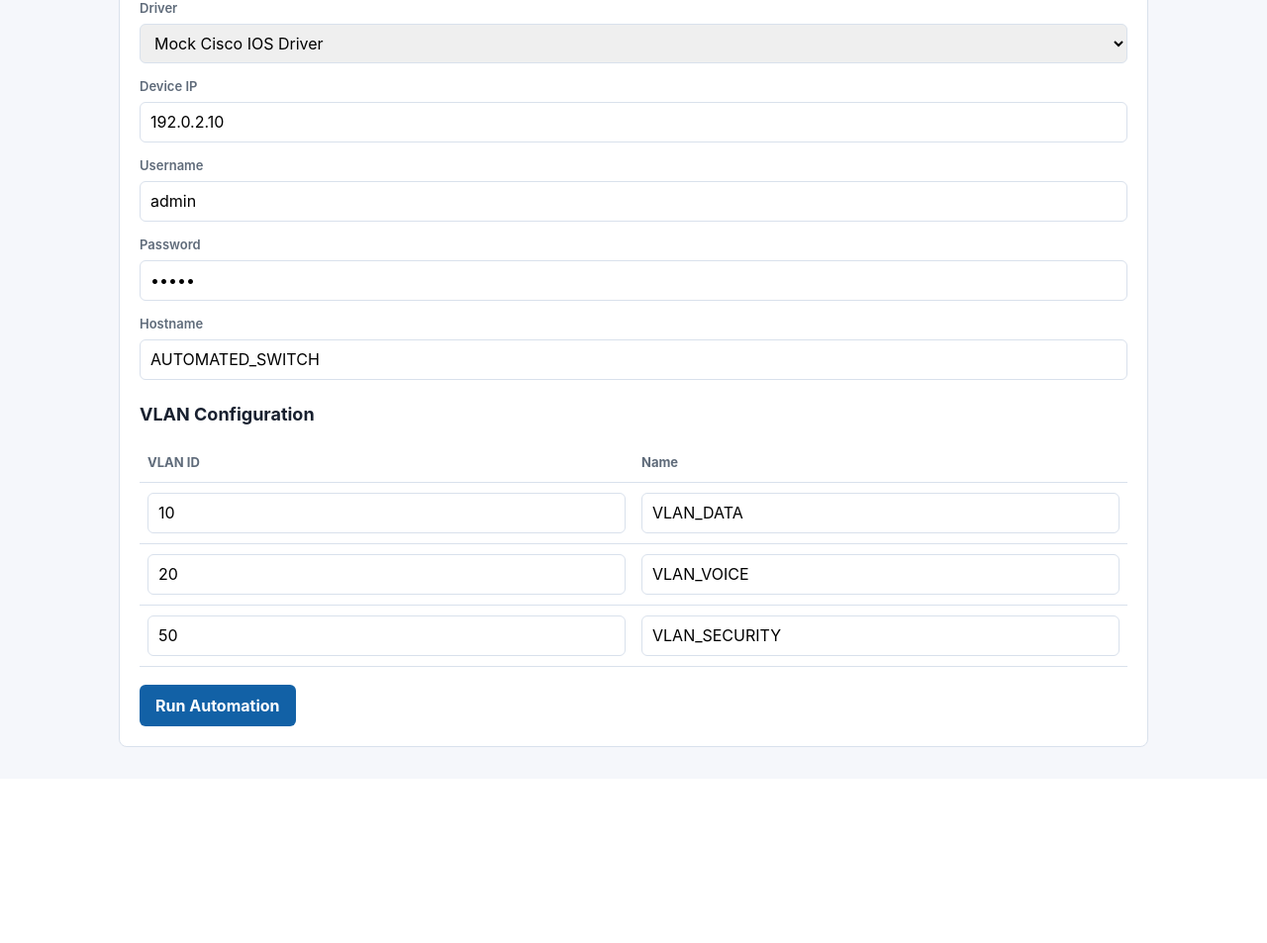
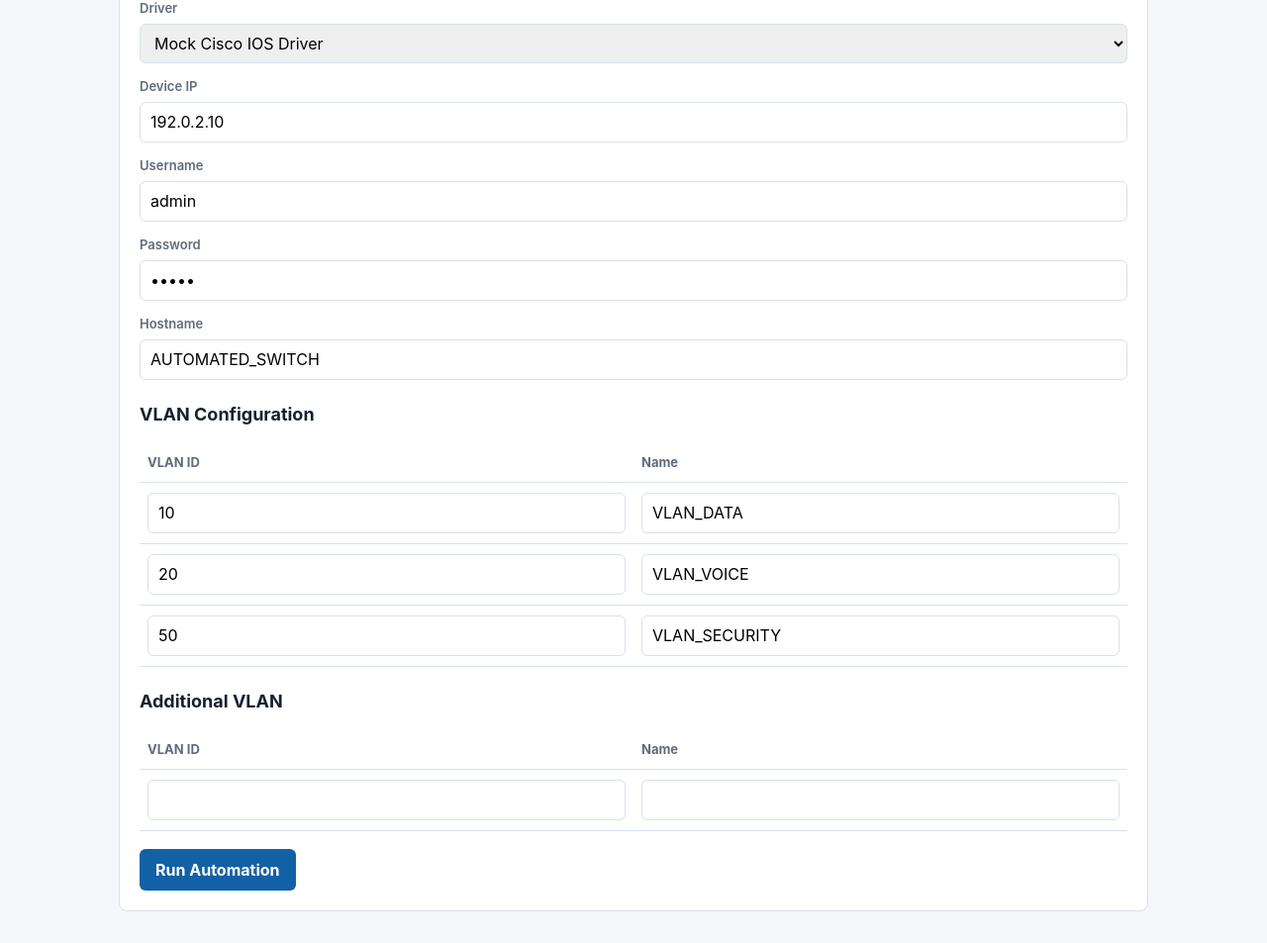
Before and after one commit to stephenjaguar/cisco-network-vpn-tool, a Flask app: page / in a window 1280 px wide. Shown: the part 192-1145 px from the top of the page at 99% size. Before the commit the page ends 947 px from the top, so only its background shows below. Run offline with Flask 3, Linux system fonts and the light colour scheme.

Commit message:
Re-structure the readme and add new feature like extra vlan not included in the compliance check

```diff
--- a/driver.py
+++ b/driver.py
@@ -15,6 +15,7 @@ DEFAULT_VLANS: Dict[int, str] = {
 }
 
 DEFAULT_HOSTNAME = "AUTOMATED_SWITCH"
+NETMIKO_CONN_TIMEOUT = 15
 NETMIKO_READ_TIMEOUT = 60
 
 
@@ -144,6 +145,9 @@ class NetmikoSwitchDriver(BaseSwitchDriver):
             host=self.device_ip,
             username=self.username,
             password=self.password,
+            conn_timeout=NETMIKO_CONN_TIMEOUT,
+            auth_timeout=NETMIKO_CONN_TIMEOUT,
+            banner_timeout=NETMIKO_CONN_TIMEOUT,
         )
         return f"Connected to Cisco IOS device at {self.device_ip}"
 
--- a/main.py
+++ b/main.py
@@ -19,6 +19,7 @@ def index():
     return render_template(
         "index.html",
         vlan_rows=_default_vlan_rows(),
+        extra_vlan=_empty_extra_vlan(),
         default_hostname=DEFAULT_HOSTNAME,
         result=None,
     )
@@ -67,6 +68,7 @@ def automate_switch():
     return render_template(
         "index.html",
         vlan_rows=_submitted_vlan_rows(request.form),
+        extra_vlan=_submitted_extra_vlan(request.form),
         default_hostname=hostname,
         result=result,
     )
@@ -86,7 +88,7 @@ def download_backup(filename: str):
 
 
 def parse_vlan_form(form) -> dict[int, str]:
-    """Parse three editable VLAN rows from the Flask form."""
+    """Parse policy VLAN rows plus one optional additional VLAN row."""
     vlans: dict[int, str] = {}
 
     for index in range(1, 4):
@@ -107,6 +109,24 @@ def parse_vlan_form(form) -> dict[int, str]:
             raise ValueError(f"Duplicate VLAN ID submitted: {vlan_id}")
 
         vlans[vlan_id] = vlan_name
+
+    extra_vlan_id_raw = form.get("extra_vlan_id", "").strip()
+    extra_vlan_name = form.get("extra_vlan_name", "").strip()
+    if extra_vlan_id_raw or extra_vlan_name:
+        if not extra_vlan_id_raw:
+            raise ValueError("Additional VLAN: VLAN ID is required when name is set")
+        if not extra_vlan_id_raw.isdigit():
+            raise ValueError("Additional VLAN: VLAN ID must be numeric")
+
+        extra_vlan_id = int(extra_vlan_id_raw)
+        if extra_vlan_id < 1 or extra_vlan_id > 4094:
+            raise ValueError("Additional VLAN: VLAN ID must be between 1 and 4094")
+        if not extra_vlan_name:
+            raise ValueError("Additional VLAN: VLAN name is required when ID is set")
+        if extra_vlan_id in vlans:
+            raise ValueError(f"Duplicate VLAN ID submitted: {extra_vlan_id}")
+
+        vlans[extra_vlan_id] = extra_vlan_name
 
     return vlans
 
@@ -129,5 +149,16 @@ def _submitted_vlan_rows(form) -> list[dict[str, str]]:
     return rows
 
 
+def _empty_extra_vlan() -> dict[str, str]:
+    return {"id": "", "name": ""}
+
+
+def _submitted_extra_vlan(form) -> dict[str, str]:
+    return {
+        "id": form.get("extra_vlan_id", "").strip(),
+        "name": form.get("extra_vlan_name", "").strip(),
+    }
+
+
 if __name__ == "__main__":
     app.run(host="127.0.0.1", port=5000, debug=True)
--- a/templates/index.html
+++ b/templates/index.html
@@ -157,6 +157,28 @@
             </tbody>
           </table>
 
+          <h2 style="margin-top: 22px;">Additional VLAN</h2>
+          <table>
+            <thead>
+              <tr><th>VLAN ID</th><th>Name</th></tr>
+            </thead>
+            <tbody>
+              <tr>
+                <td>
+                  <input
+                    name="extra_vlan_id"
+                    value="{{ extra_vlan.id }}"
+                    inputmode="numeric"
+                    pattern="[0-9]*"
+                  >
+                </td>
+                <td>
+                  <input name="extra_vlan_name" value="{{ extra_vlan.name }}">
+                </td>
+              </tr>
+            </tbody>
+          </table>
+
           <button type="submit">Run Automation</button>
         </form>
       </section>
```
Also changed, not shown: tests/test_driver_mock.py (+21 -0 lines), tests/test_main.py (+61 -0 lines), README.md.
